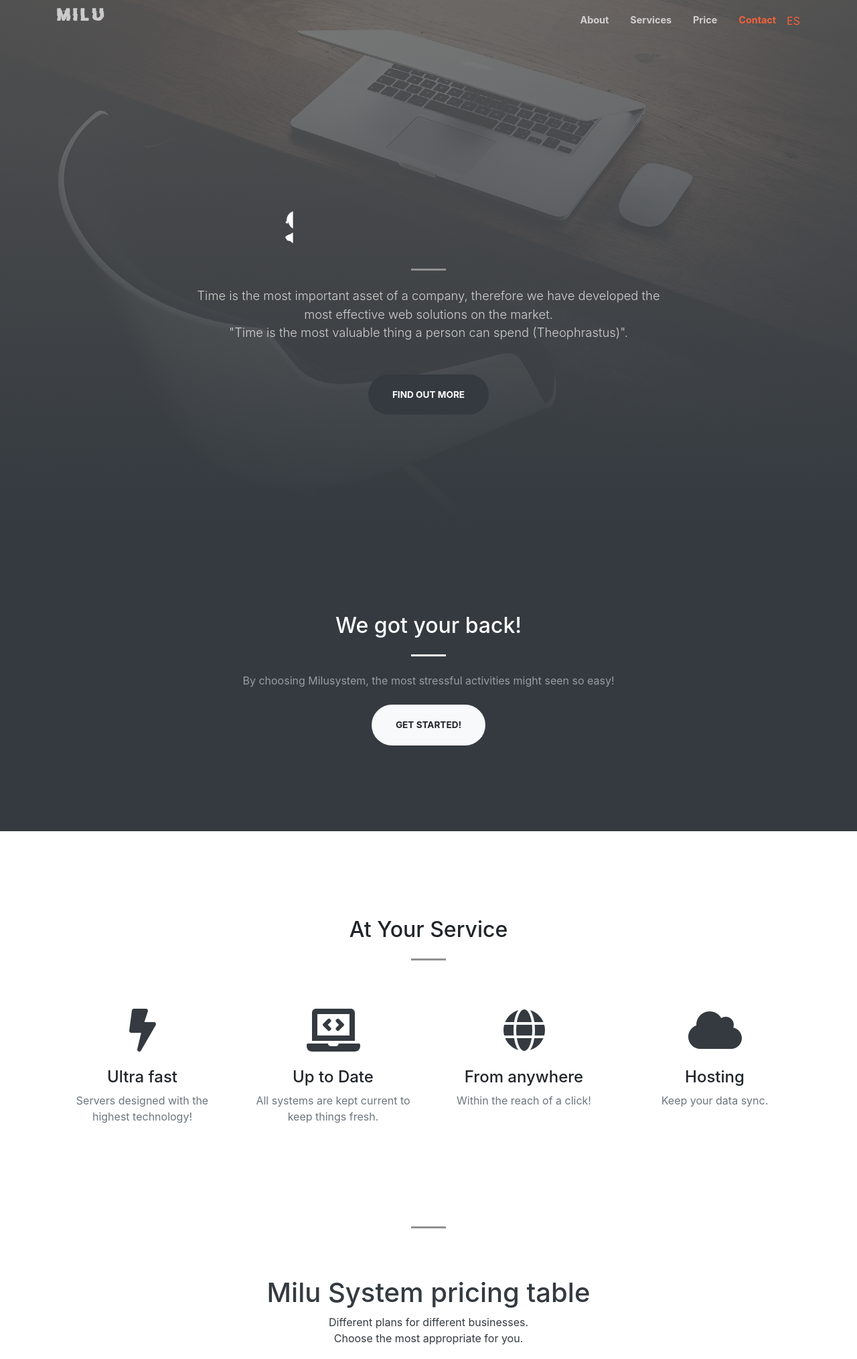
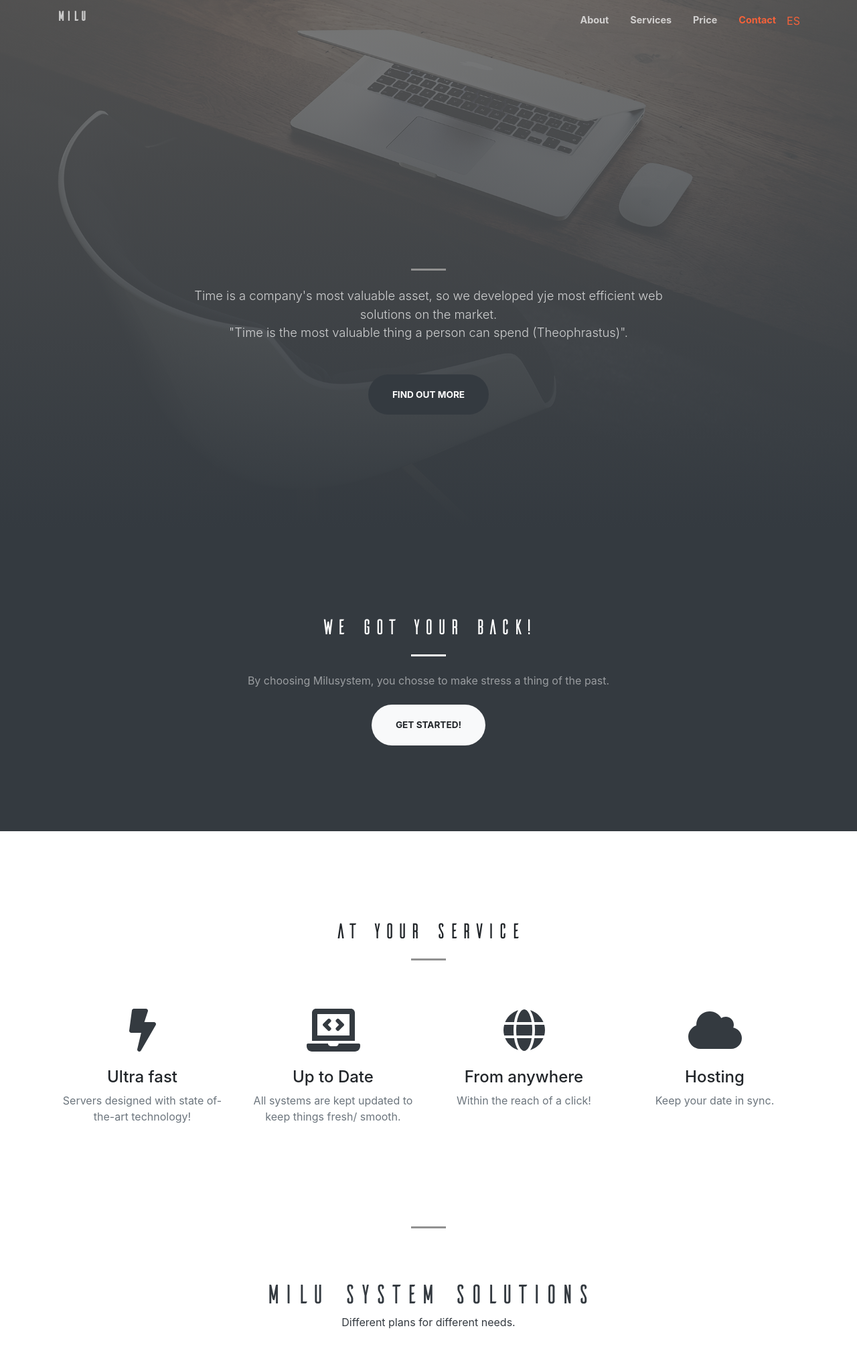
Before and after one commit to luigivis/milusystem, a plain HTML site: page index.html in a window 1280 px wide. Shown: the part 13-2042 px from the top of the page at 67% size. Drawn offline with nearby package versions, Linux system fonts and the light colour scheme.

Commit message:
New fonts

```diff
--- a/index.html
+++ b/index.html
@@ -54,7 +54,8 @@
 
         @font-face {
             font-family: myFirstFont;
-            src: url(assets/font/doctor-glitch_1.woff2);
+
+            src: url(assets/font/Ailerons-Typeface.woff);
         }
 
         #cuatro {
@@ -74,7 +75,7 @@
         <div class="container">
 
             <a class="navbar-brand js-scroll-trigger" href="#page-top">
-                <p id="titulo">M i l u</p>
+                <p id="titulo">Milu</p>
             </a>
             <button class="navbar-toggler navbar-toggler-right" type="button" data-toggle="collapse"
                 data-target="#navbarResponsive" aria-controls="navbarResponsive" aria-expanded="false"
@@ -95,12 +96,11 @@
         <div class="container h-100">
             <div class="row h-100 align-items-center justify-content-center text-center">
                 <div class="col-lg-10 align-self-end">
-                    <h1 id="cuatro" class="text-uppercase text-white font-weight-bold">M I L U <p> </p> S Y S T E M</h1>
+                    <h1 id="cuatro" class="text-uppercase text-white font-weight-bold">MILU<p> </p>SYSTEM</h1>
                     <hr class="divider my-4" />
                 </div>
                 <div class="col-lg-8 align-self-baseline">
-                    <p class="text-white-75 font-weight-light mb-5">Time is the most important asset of a company,
-                        therefore we have developed the most effective web solutions on the market.
+                    <p class="text-white-75 font-weight-light mb-5">Time is a company's most valuable asset, so we developed yje most efficient web solutions on the market.
                         <br>
                         "Time is the most valuable thing a person can spend (Theophrastus)".
                     </p>
@@ -114,10 +114,9 @@
         <div class="container">
             <div class="row justify-content-center">
                 <div class="col-lg-8 text-center">
-                    <h2 class="text-white mt-0">We got your back!</h2>
+                    <h2 class="text-white mt-0" id="titulo">We got your back!</h2>
                     <hr class="divider light my-4" />
-                    <p class="text-white-50 mb-4">By choosing Milusystem, the most stressful activities might seen so
-                        easy!</p>
+                    <p class="text-white-50 mb-4">By choosing Milusystem, you chosse to make stress a thing of the past.</p>
                     <a class="btn btn-light btn-xl js-scroll-trigger" href="#services">Get Started!</a>
                 </div>
             </div>
@@ -126,21 +125,21 @@
     <!-- Services-->
     <section class="page-section" id="services">
         <div class="container">
-            <h2 class="text-center mt-0">At Your Service</h2>
+            <h2 class="text-center mt-0" id="titulo"> At Your Service</h2>
             <hr class="divider my-4" />
             <div class="row">
                 <div class="col-lg-3 col-md-6 text-center">
                     <div class="mt-5">
                         <i class="fas fa-4x fa-bolt text-dark mb-4"></i>
                         <h3 class="h4 mb-2">Ultra fast</h3>
-                        <p class="text-muted mb-0">Servers designed with the highest technology!</p>
+                        <p class="text-muted mb-0">Servers designed with state of-the-art technology!</p>
                     </div>
                 </div>
                 <div class="col-lg-3 col-md-6 text-center">
                     <div class="mt-5">
                         <i class="fas fa-4x fa-laptop-code text-dark mb-4"></i>
                         <h3 class="h4 mb-2">Up to Date</h3>
-                        <p class="text-muted mb-0">All systems are kept current to keep things fresh.</p>
+                        <p class="text-muted mb-0">All systems are kept updated to keep things fresh/ smooth.</p>
                     </div>
                 </div>
                 <div class="col-lg-3 col-md-6 text-center">
@@ -154,7 +153,7 @@
                     <div class="mt-5">
                         <i class="fas fa-4x fa-cloud text-dark mb-4"></i>
                         <h3 class="h4 mb-2">Hosting</h3>
-                        <p class="text-muted mb-0">Keep your data sync.</p>
+                        <p class="text-muted mb-0">Keep your date in sync.</p>
                     </div>
                 </div>
             </div>
@@ -170,9 +169,8 @@
                 <header class="text-center mb-5 text-dark">
                     <div class="row">
                         <div class="col-lg-7 mx-auto">
-                            <h1>Milu System pricing table</h1>
-                            <p>Different plans for different businesses.<br>Choose the most
-                                appropriate for you.</p>
+                            <h1 id="titulo" >Milu System Solutions </h1>
+                            <p>Different plans for different needs.</p>
                         </div>
                     </div>
                 </header>
@@ -192,7 +190,7 @@
 
                             <ul class="list-unstyled my-5 text-small text-left">
                                 <li class="mb-3 text-light ">
-                                    <i class="fa fa-check mr-2 text-light "></i> 250 Employees
+                                    <i class="fa fa-check mr-2 text-light "></i>250 Employees
                                 </li>
                                 <li class="mb-3 text-light ">
                                     <i class="fa fa-check mr-2 text-light "></i>Schedule monitoring
@@ -221,7 +219,7 @@
                                 <div class="modal-dialog  modal-dialog-centered" role="document">
                                     <div class="modal-content">
                                         <div class="modal-header">
-                                            <h5 class="text-center" id="titulo">Control de Horas</h5>
+                                            <h5 class="text-center" id="titulo">Time Management</h5>
                                             <button type="button" class="close" data-dismiss="modal" aria-label="Close">
                                                 <span aria-hidden="true">&times;</span>
                                             </button>
@@ -267,8 +265,7 @@
 
                             <ul class="list-unstyled my-5 text-small text-light text-left font-weight-normal">
                                 <li class="mb-3">
-                                    <i class="fa fa-check mr-2 text-light"></i>
-                                    Pack hours control
+                                    <i class="fa fa-check mr-2 text-light"></i>Time stamps control
                                 </li>
                                 <li class="mb-3">
                                     <i class="fa fa-check mr-2 text-light"></i>Inventory Products or Services
@@ -415,7 +412,7 @@
     <section class="page-section bg-dark text-white">
         <div class="container text-center">
             <h2 class="mb-4">Free Trial?</h2>
-            <a class="btn btn-light btn-xl" href="mailto:info@milusystem.com?subject=Demo">Contact Us!</a>
+            <a class="btn btn-light btn-xl" href="mailto:info@milusystem.com?subject=Demo" id="titulo">Contact Us!</a>
         </div>
     </section>
     <!-- Contact-->
```
Also changed, not shown: index_es.html (+16 -16 lines), assets/font/Ailerons-Typeface.woff (added), assets/font/Ailerons.woff (added), assets/font/doctor-glitch_1.woff (deleted), assets/font/doctor-glitch_1.woff2 (deleted), assets/img/favicon.ico (deleted), assets/img/logo.ico (added), assets/img/logo.png (added).
